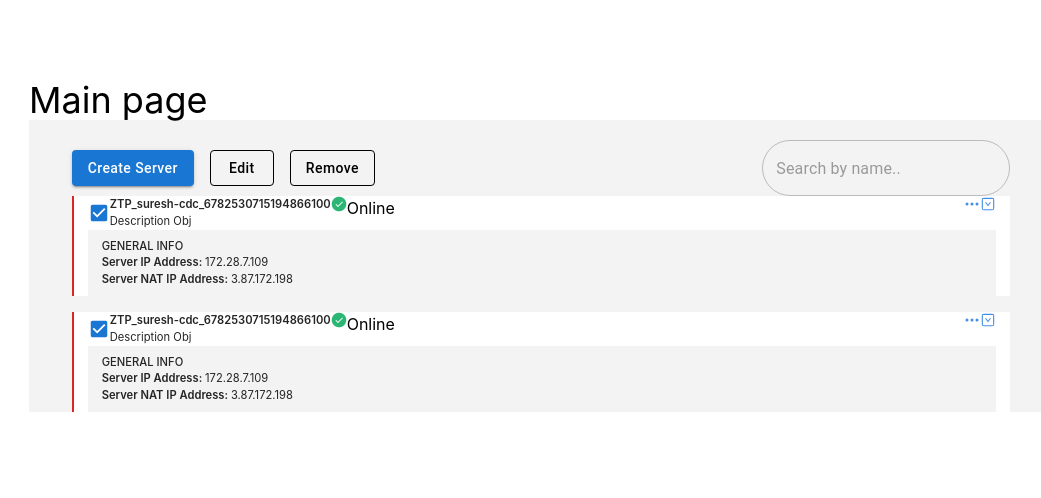
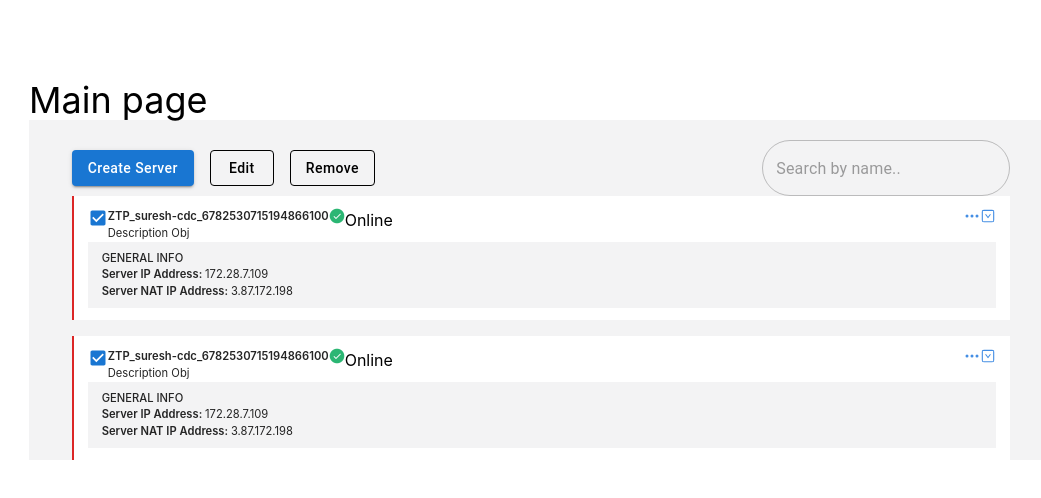
Before and after one commit to ishantsahni/the-task, a React (Create React App) app: page / in a window 1280 px wide. Shown: the top 498 px of the page, without its empty margins (99-1140 px from the left). Built offline with nearby package versions, Linux system fonts and the light colour scheme.

Commit message:
check box height added

```diff
--- a/src/components/TaskHeader/index.js
+++ b/src/components/TaskHeader/index.js
@@ -10,8 +10,8 @@ const TaskHeader = () => {
         <div className="flex">
           <Checkbox
             //    {...label}
-            sx={{ "& .MuiSvgIcon-root": { fontSize: 22 } }}
-            className="!p-0"
+            sx={{ "& .MuiSvgIcon-root": { fontSize: 20 } }}
+            className="!p-0 !h-[20px]"
             defaultChecked
           />
           <div>
--- a/src/components/TaskItem/index.js
+++ b/src/components/TaskItem/index.js
@@ -4,7 +4,7 @@ import TaskInfo from "../TaskInfo";
 
 const TaskItem = () => {
   return (
-    <div className="bg-white border-l-2 border-red-600 mb-4">
+    <div className="bg-white border-l-2 border-red-600 mb-4 py-3">
       <div className="w-[97%] mx-auto">
         <TaskHeader />
         <TaskInfo />
```
